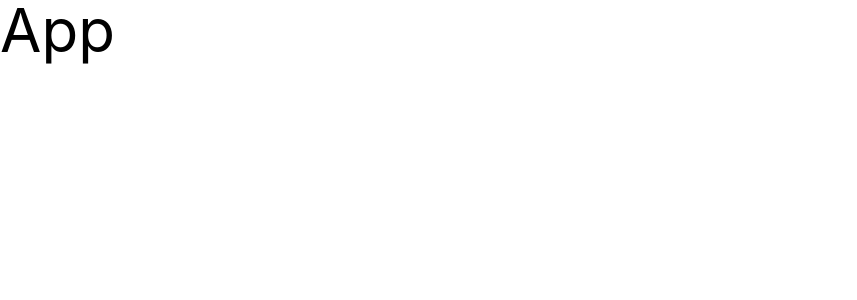
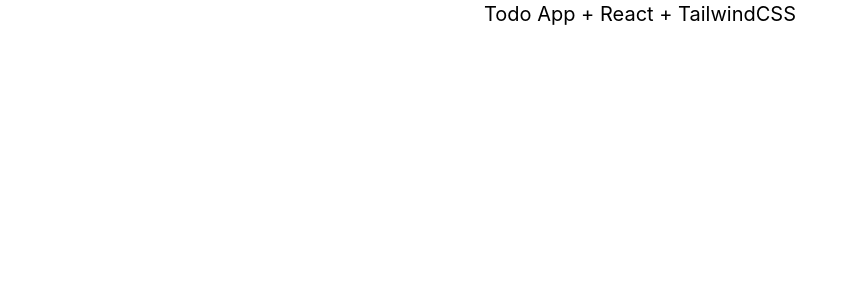
Before and after one commit to victorvzn/bootcamp-frontend-python-g30-jv, a React (Vite) app in the folder semana09/dia02-05-react-todo-app-tailwindcss/: page / in a window 1280 px wide. Shown: the top 300 px of the page, without its empty margins (0-857 px from the left). Built offline with nearby package versions, Linux system fonts and the light colour scheme.

Commit message:
semana9, dia02, 05, react todo app

```diff
--- a/semana09/dia02-05-react-todo-app-tailwindcss/src/App.jsx
+++ b/semana09/dia02-05-react-todo-app-tailwindcss/src/App.jsx
@@ -1,6 +1,8 @@
 const App = () => {
   return (
-    <div className="text-6xl">App</div>
+    <main>
+      <h1 className="text-xl text-center">Todo App + React + TailwindCSS</h1>
+    </main>
   )
 }
 
```
